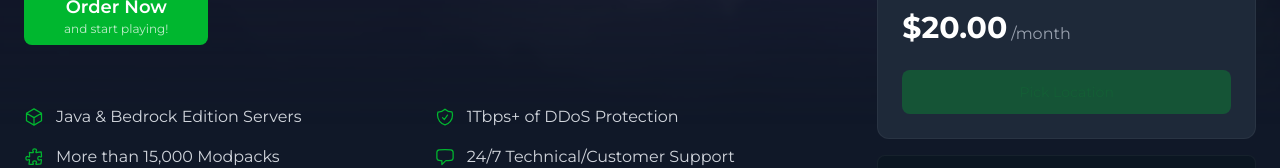
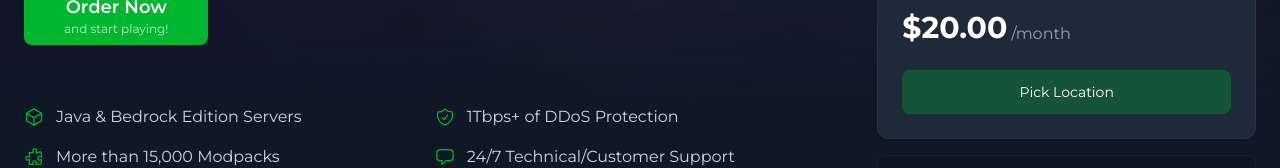
Before and after one commit to sour-host/sourhost, a Next.js app: page / in a window 1280 px wide. Shown: the part 435-603 px from the top of the page. Built offline with nearby package versions, Linux system fonts and the light colour scheme.

Commit message:
Update Hero.tsx

```diff
--- a/components/Hero.tsx
+++ b/components/Hero.tsx
@@ -465,7 +465,7 @@ export default function Hero() {
                   <span className="text-3xl font-bold text-white">{plan.price}</span>
                   <span className="text-gray-400">/month</span>
                 </div>
-                <button onClick={() => handlePlanSelection(plan.id)} className="w-full p-6 bg-[#00b72f]/30 text-[#00b72f]/10 py-3 rounded-lg text-sm hover:bg-[#00b72f] hover:text-white transition-all duration-300 flex items-center justify-center gap-2">Pick Location</button>
+                <button onClick={() => handlePlanSelection(plan.id)} className="w-full p-6 bg-[#00b72f]/30 text-white py-3 rounded-lg text-sm hover:bg-[#00b72f] hover:text-white transition-all duration-300 flex items-center justify-center gap-2">Pick Location</button>
               </div>
               </div>
                                     <div className="mt-4 bg-[#0B1622] rounded-lg p-4 border border-gray-200/5 transition-all duration-300 cursor-pointer">
```
